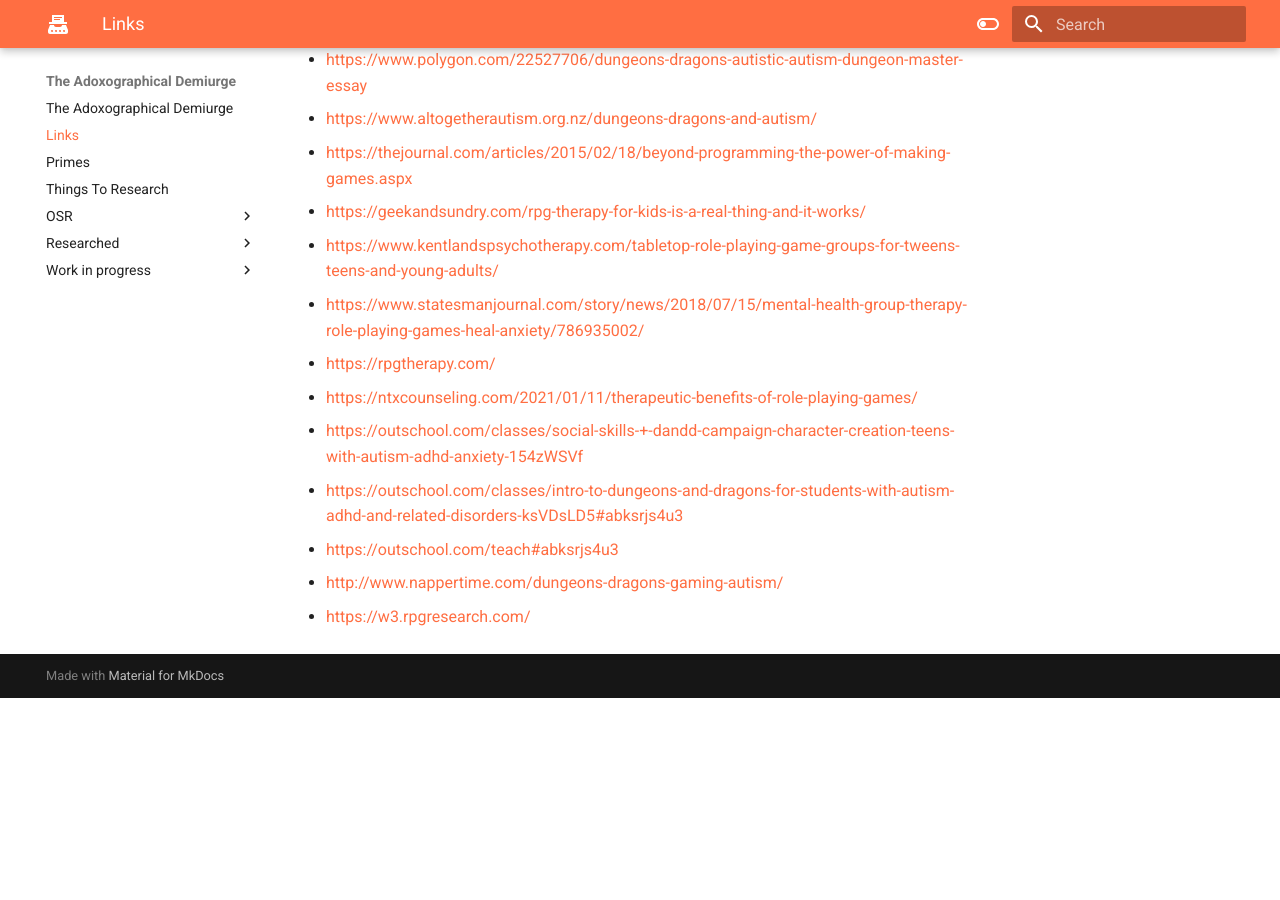
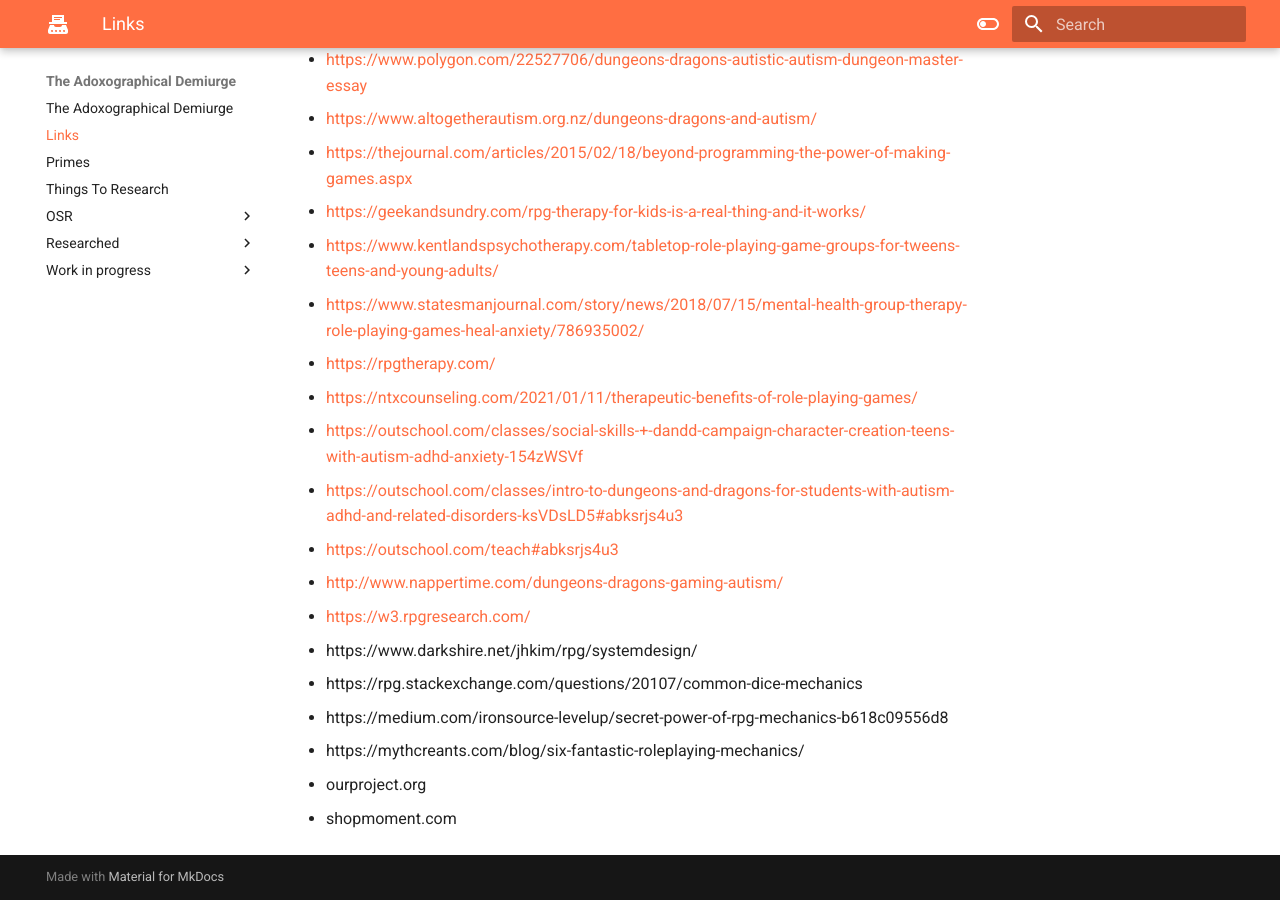
Before and after one commit to madlogmay/adoxographical_demiurge, an MkDocs documentation site: the page built from docs/links.md, in a window 1280 px wide and 900 px high, scrolled down 1932 px. Built offline with MkDocs 1.6.1 and Material for MkDocs 9.7.7, drawn with Linux system fonts in a browser that asks for light colours; before the commit the page ends 2630 px from its top, so only the background shows below that.

Commit message:
Update links.md

```diff
--- a/docs/links.md
+++ b/docs/links.md
@@ -61,3 +61,9 @@
 - <a href="https://outschool.com/teach#abksrjs4u3">https://outschool.com/teach#abksrjs4u3</a>
 - <a href="http://www.nappertime.com/dungeons-dragons-gaming-autism/">http://www.nappertime.com/dungeons-dragons-gaming-autism/</a>
 - <a href="https://w3.rpgresearch.com/">https://w3.rpgresearch.com/</a>
+- https://www.darkshire.net/jhkim/rpg/systemdesign/
+- https://rpg.stackexchange.com/questions/20107/common-dice-mechanics
+- https://medium.com/ironsource-levelup/secret-power-of-rpg-mechanics-b618c09556d8
+- https://mythcreants.com/blog/six-fantastic-roleplaying-mechanics/
+- ourproject.org
+- shopmoment.com
```
